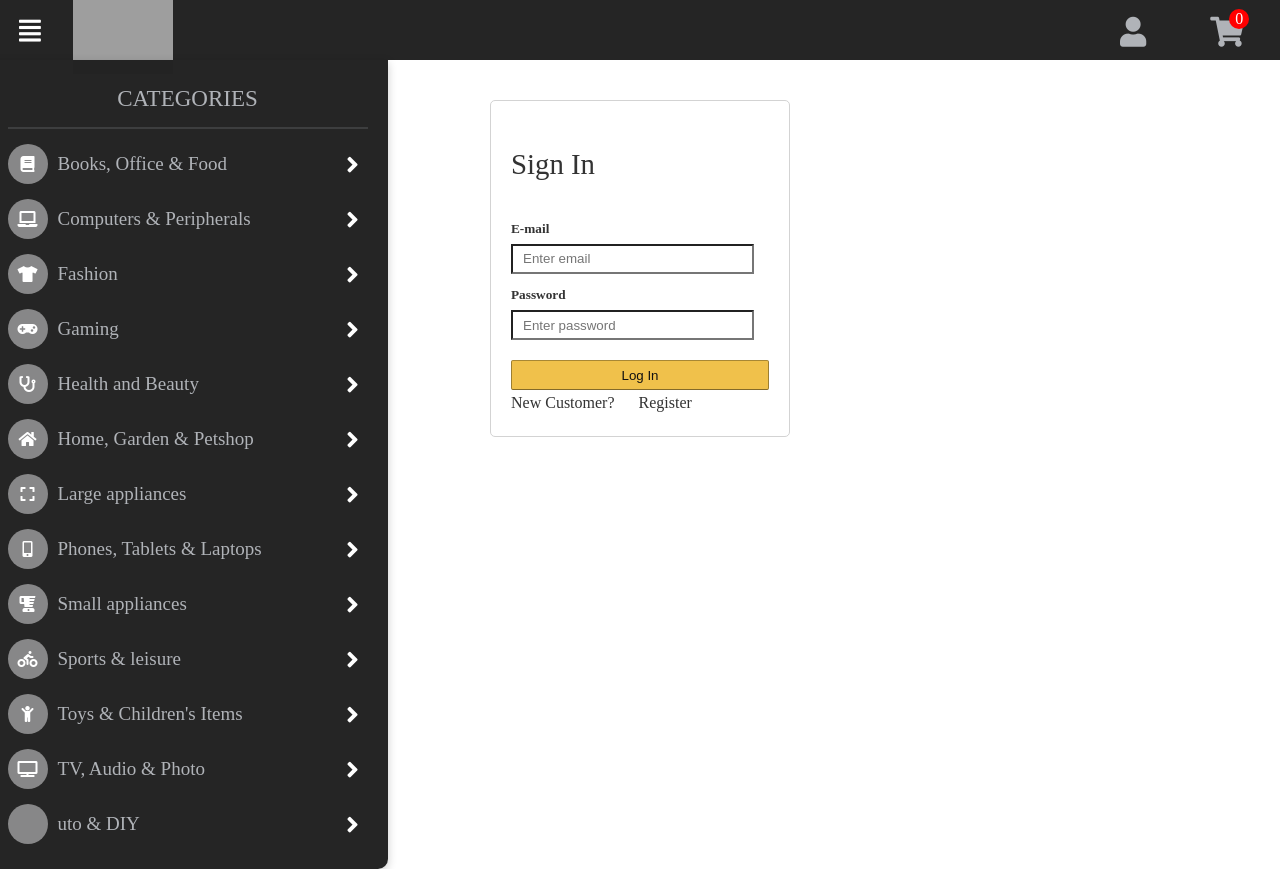
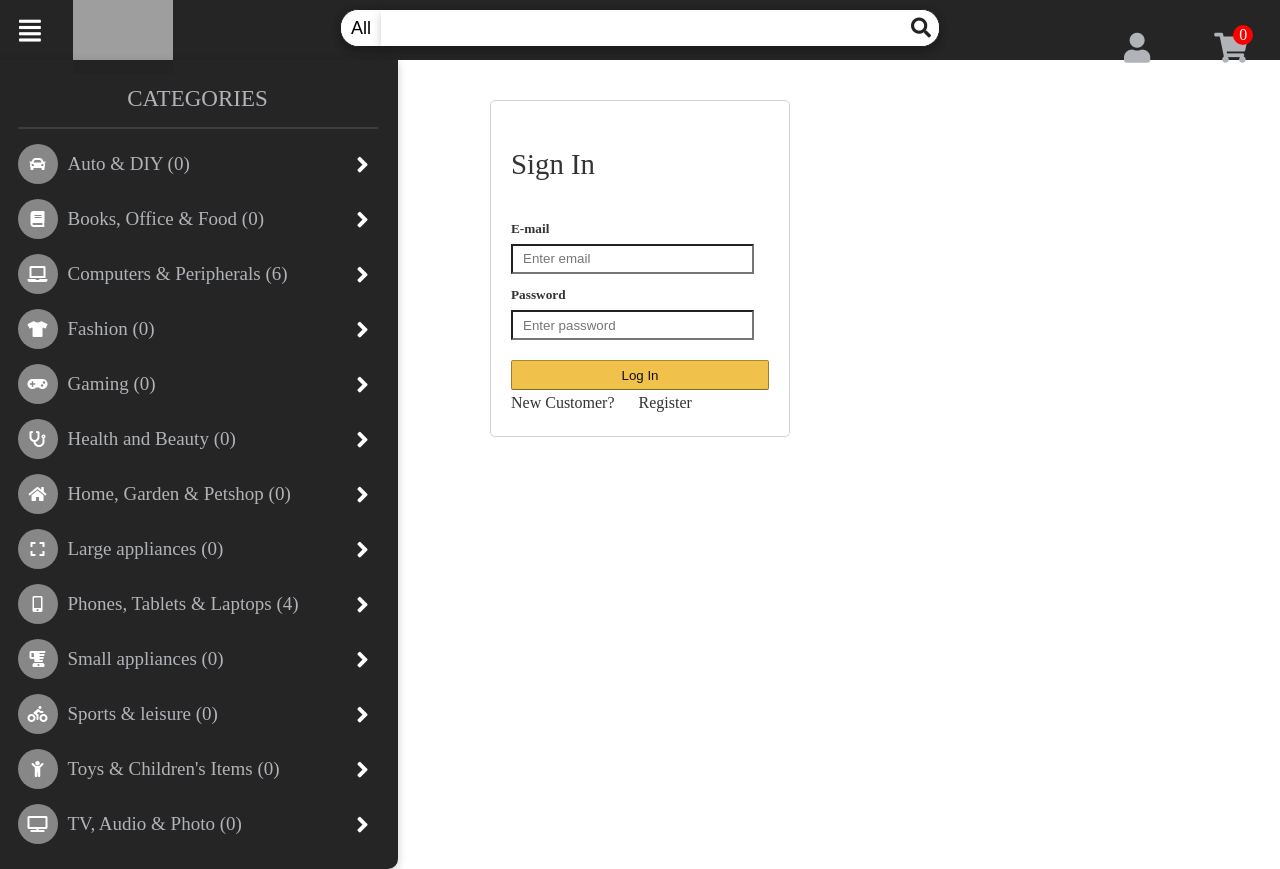
Before and after one commit to kdmladenov/E-commerce-site, a React (Create React App) app in the folder frontend/: page /login in a window 1280 px wide. Both pictures are taken after a click on the button 30 px from the left and 30 px from the top of the page. Built offline with nearby package versions, Linux system fonts and the light colour scheme; grey boxes are pictures that could not be loaded.

Commit message:
SearchBar and MegaMenu CSS responive fixes

```diff
--- a/frontend/src/components/Header.js
+++ b/frontend/src/components/Header.js
@@ -36,10 +36,10 @@ const Header = () => {
         />
       </Link>
       </div>
-      {/* <div className="search">
+      <div className="search">
         <NavSearchBar />
-      </div> */}
-      <div className="header_nav">
+      </div>
+      <div className="header_options">
         {userInfo?.token ? (
           <DropDown
             className="header_option"
--- a/frontend/src/components/MegaMenu.js
+++ b/frontend/src/components/MegaMenu.js
@@ -25,7 +25,7 @@ const MegaMenu = () => {
     (mainCategory) => (
       <li key={mainCategory} onClick={() => handleNextLinkClick(mainCategory)}>
         <i className={`${categoryIcons[mainCategory]} main`}></i>
-        <span>{mainCategory}</span>
+        <span>{`${mainCategory} (${Object.keys(categories[mainCategory]).length})`}</span>
         <i className="fas fa-angle-right chevron"></i>
       </li>
     )
@@ -36,7 +36,9 @@ const MegaMenu = () => {
     alphabeticalSort(Object.keys(categories[parentCategories[0]])).map((midCategory) => (
       <li key={midCategory} onClick={() => handleNextLinkClick(midCategory)}>
         <i className={`${categoryIcons['categories']} main`}></i>
-        <span>{midCategory}</span>
+        <span>{`${midCategory} (${
+          Object.keys(categories[parentCategories[0]][midCategory]).length
+        })`}</span>
         <i className="fas fa-angle-right chevron"></i>
       </li>
     ));
--- a/frontend/src/components/NavSearchBar.js
+++ b/frontend/src/components/NavSearchBar.js
@@ -1,14 +1,16 @@
 import React, { useState } from 'react';
 import './styles/NavSearchBar.css';
 import { suggestions } from '../constants/for-developing/suggestions';
-import productCategoriesEnum from '../constants/product-categories.enum';
 import { trending } from '../constants/for-developing/trending';
 import {
+  alphabeticalSort,
   isSearchTermInString,
   searchTermInString
 } from '../constants/utility-functions.js/utility-functions';
+import { categories } from '../constants/for-developing/categoriesMega';
+import { categoryIcons } from '../constants/for-developing/mainCategoryIcons';
 
-const AUTOCOMPLETE_SUGGESTIONS_COUNT = 5
+const AUTOCOMPLETE_SUGGESTIONS_COUNT = 5;
 const TRENDING_SEARCHES_COUNT = 5;
 
 const NavSearchBar = () => {
@@ -39,19 +41,23 @@ const NavSearchBar = () => {
     ))
     .slice(0, TRENDING_SEARCHES_COUNT);
 
-  const categoriesDropdownToRender = Object.values(productCategoriesEnum).map((category) => (
+  const categoriesDropdownToRender = alphabeticalSort(
+    productCategory.length > 0
+      ? [...Object.keys(categories).filter((category) => productCategory !== category), 'All']
+      : Object.keys(categories)
+  ).map((category) => (
     <li key={category} onClick={() => handleCategorySelection(category)}>
-      <i className="fa fa-align-justify"></i>
+      <i className={`${categoryIcons[category]} main`}></i>
       {category}
     </li>
   ));
-
+  console.log(productCategory);
   const handleDropdownButton = () => {
     setShowDropdown(!showDropdown);
   };
 
   const handleCategorySelection = (category) => {
-    setProductCategory(category);
+    setProductCategory(category === 'All' ? '' : category);
     setShowDropdown(false);
   };
 
@@ -81,7 +87,7 @@ const NavSearchBar = () => {
       >
         <div className="search_inputs">
           <button className="dropdown_category" type="button" onClick={handleDropdownButton}>
-            {productCategory ? `${productCategory}` : 'All Categories'}
+            {productCategory ? `${productCategory}` : 'All'}
           </button>
           <input
             className="search_term_input"
@@ -89,7 +95,7 @@ const NavSearchBar = () => {
             value={searchTerm}
             onChange={handleSearchTermInput}
             onClick={handleSearchTermClick}
-            placeholder={productCategory ? `Search in ${productCategory}` : 'Search ...'}
+            // placeholder={productCategory ? `Search in ${productCategory}` : 'Search ...'}
           />
         </div>
         <ul>
--- a/frontend/src/components/styles/Header.css
+++ b/frontend/src/components/styles/Header.css
@@ -1,15 +1,16 @@
 header {
-  height: 60px;
-  display: flex;
-  align-items: center;
-  justify-content: space-between;
+  display: grid;
+  grid-auto-rows: 60px;
+  grid-auto-columns: 200px 1fr 200px;
+  grid-template-areas: 'logo search user_cart';
   background-color: rgba(33, 33, 33, 0.98);
   /* position: sticky; */
   top: 0;
   z-index: 100;
 }
 
-.logo_mega_menu_group{
+.logo_mega_menu_group {
+  grid-area: logo;
   display: flex;
   width: 200px;
   height: 100%;
@@ -22,17 +23,20 @@ header {
 .header_logo {
   width: 100px;
   object-fit: contain;
-  padding-top:20px;
+  padding-top: 20px;
 }
 
-
 .search {
+  grid-area: search;
   display: flex;
-  flex-direction: row;
   justify-content: center;
+  align-self: flex-start;
+  margin-top: 9px;
+  max-width: 100vw;
 }
 
-.header_nav {
+.header_options {
+  grid-area: user_cart;
   display: flex;
   justify-content: space-evenly;
 }
@@ -41,7 +45,7 @@ header {
   background: transparent;
   border: none;
   align-items: center;
-  color: #b0b3b8;;
+  color: #b0b3b8;
   font-size: 30px;
   margin-top: 5px;
   margin-left: 3vh;
@@ -61,8 +65,8 @@ header {
 .badge {
   position: absolute;
   left: 19px;
-  width:20px;
-  height:20px;
+  width: 20px;
+  height: 20px;
   line-height: 20px;
   font-size: 16px;
   background: red;
@@ -75,3 +79,15 @@ header {
   font-size: 30px;
   margin-right: 2vh;
 }
+
+@media (max-width: 1000px) {
+  header {
+    grid-auto-columns: 1fr;
+    grid-template-areas:
+      'logo   user_cart'
+      'search search';
+  }
+  .search {
+    padding: 0 10px;
+  }
+}
--- a/frontend/src/components/styles/MegaMenu.css
+++ b/frontend/src/components/styles/MegaMenu.css
@@ -35,7 +35,7 @@
 .menu_sub {
   position: absolute;
   top: 60px;
-  left: -20px;
+  left: -10px;
   padding: 10px 20px;
   width: 400px;
   height: fit-content;
@@ -141,12 +141,14 @@
 
 @media (max-width: 768px) {
   .menu_container {
-    width: 100vw;
+    width: 100%;
   }
   .menu_main,
   .menu_secondary,
   .menu_sub {
-    width: 100vw;
+    top: 120px;
+    width: 100%;
+    border-radius: 0;
   }
   .menu_main span,
   .menu_secondary span,
@@ -155,7 +157,7 @@
     flex: 1;
     justify-content: center;
   }
-  .menu_main h2{
+  .menu_main h2 {
     padding-left: 40px;
   }
 }
--- a/frontend/src/components/styles/NavSearchBar.css
+++ b/frontend/src/components/styles/NavSearchBar.css
@@ -1,7 +1,6 @@
 .search_container {
-  position: absolute;
-  top: 7px;
   width:600px;
+  z-index: 1000;
 }
 
 .search_inputs {
@@ -12,24 +11,26 @@
   background: white;
   position: relative;
   width: 100%;
-  border-radius: 25px;
-  border: 1px solid blue;
+  border-radius: 18px;
+  border: 1px solid #222;
   box-shadow: 0 3px 10px rgba(0, 0, 0, 0.2);
 }
 
 .dropdown_category {
-  height: 55px;
-  width: 220px;
+  height: 36px;
+  width: fit-content;
   background: white;
+  line-height: 18px;
+  font-size: 18px;
+  padding: 0 10px;
   outline: none;
   border: none;
-  font-size: 18px;
   border-radius: 25px 0 0 25px;
   box-shadow: 0 3px 10px rgba(0, 0, 0, 0.2);
 }
 
 .search_term_input {
-  height: 55px;
+  height: 36px;
   width: 100%;
   outline: none;
   border: none;
@@ -39,38 +40,26 @@
   box-shadow: 0 3px 10px rgba(0, 0, 0, 0.2);
 }
 
-.search_button_group{
+.search_button_group {
   position: absolute;
   top: 0;
   right: 0;
 }
 
-.search_button {
-  border:none;
+.search_button,
+.reset_search_term_button {
+  border: none;
   background: transparent;
   cursor: pointer;
-  height: 55px;
-  width: 55px;
-  line-height: 55px;
+  height: 36px;
+  width: 36px;
+  line-height: 36px;
   text-align: center;
   font-size: 20px;
-  color: blue;
+  color: #222;
 }
 
-.reset_search_term_button {
-  border:none;
-  background: transparent;
-  cursor: pointer;
-  height: 55px;
-  width: 55px;
-  line-height: 55px;
-  text-align: center;
-  font-size: 20px;
-  font-weight: 200;
-  color: blue;
-}
-
-.reset_search_term_button i{
+.reset_search_term_button i {
   color: rgb(182, 182, 182);
 }
 
@@ -81,23 +70,28 @@
 }
 
 .search_bar.active {
-  overflow-y: auto;
   font-size: 19px;
   padding-bottom: 4px;
   pointer-events: all;
 }
 
-.search_bar.active h2{
+.search_bar.active h2 {
   font-size: 20px;
   font-weight: bold;
   padding: 15px 0px 5px 30px;
   margin: 0 !important;
 }
 
-.search_bar.active > ul i{
+.search_bar.active > ul i {
+  text-align: center;
+  height: 26px;
+  width: 26px;
+  border-radius: 50%;
+  background: rgb(212, 211, 211);
   font-size: 13px;
-  padding-right: 5px;
-  color: rgb(182, 182, 182);
+  padding-top: 6px;
+  color: #fff;
+  margin-right: 10px;
 }
 
 .search_bar li {
--- a/frontend/src/constants/for-developing/categoriesMega.js
+++ b/frontend/src/constants/for-developing/categoriesMega.js
@@ -100,59 +100,15 @@ export const categories = {
       'Network-attached storage': 'Network-attached storage'
     }
   },
-  'TV, Audio & Photo': {
-    '': {
-      '': ''
-    }
-  },
-  Gaming: {
-    '': {
-      '': ''
-    }
-  },
-  'Large appliances': {
-    '': {
-      '': ''
-    }
-  },
-  'Small appliances': {
-    '': {
-      '': ''
-    }
-  },
-  Fashion: {
-    '': {
-      '': ''
-    }
-  },
-  'Health and Beauty': {
-    '': {
-      '': ''
-    }
-  },
-  'Home, Garden & Petshop': {
-    '': {
-      '': ''
-    }
-  },
-  "Toys & Children's Items": {
-    '': {
-      '': ''
-    }
-  },
-  'Sports & leisure': {
-    '': {
-      '': ''
-    }
-  },
-  'uto & DIY': {
-    '': {
-      '': ''
-    }
-  },
-  'Books, Office & Food': {
-    '': {
-      '': ''
-    }
-  }
+  'TV, Audio & Photo': {},
+  Gaming: {},
+  'Large appliances': {},
+  'Small appliances': {},
+  Fashion: {},
+  'Health and Beauty': {},
+  'Home, Garden & Petshop': {},
+  "Toys & Children's Items": {},
+  'Sports & leisure': {},
+  'Auto & DIY': {},
+  'Books, Office & Food': {}
 };
--- a/frontend/src/constants/for-developing/mainCategoryIcons.js
+++ b/frontend/src/constants/for-developing/mainCategoryIcons.js
@@ -12,5 +12,6 @@ export const categoryIcons = {
   'Sports & leisure': 'fas fa-biking',
   'Auto & DIY': 'fas fa-car',
   'Books, Office & Food': 'fas fa-book',
-  categories: 'fa fa-align-justify'
+  categories: 'fa fa-align-justify',
+  'All': 'fa fa-align-justify'
 };
--- /dev/null
+++ b/frontend/src/constants/for-developing/suggestions.js
@@ -0,0 +1,15 @@
+export const suggestions = [
+  'wefwef',
+  'awefwqrf wefqwe',
+  'aweqrf wefqwe',
+  'aweffwqrf wefqwe',
+  'awwerfefwqrf wefqwe',
+  'awefvevbwqrf wefqwe',
+  'tbhrt',
+  'g5 a',
+  'e h t',
+  'ehth hjlmmn miktn qe fgh',
+  'dg4542',
+  'srgg',
+  'asfgs'
+];
--- /dev/null
+++ b/frontend/src/constants/for-developing/trending.js
@@ -0,0 +1 @@
+export const trending = ['iphone', 'adnroid', 'tesla', 'google', 'facebook', 'amazon'];
--- a/frontend/src/screens/styles/HomeScreen.css
+++ b/frontend/src/screens/styles/HomeScreen.css
@@ -26,7 +26,7 @@
   grid-area: slider;
   height: 600px;
   z-index: 1;
-  margin: 0 -10px -190px -10px;
+  margin-bottom: -190px;
   mask-image: linear-gradient(to bottom, rgba(0, 0, 0, 1), rgba(0, 0, 0, 0));
 }
 
```
Also changed, not shown: frontend/src/constants/for-developing/sliderImages.js (added, +38 -0 lines).
